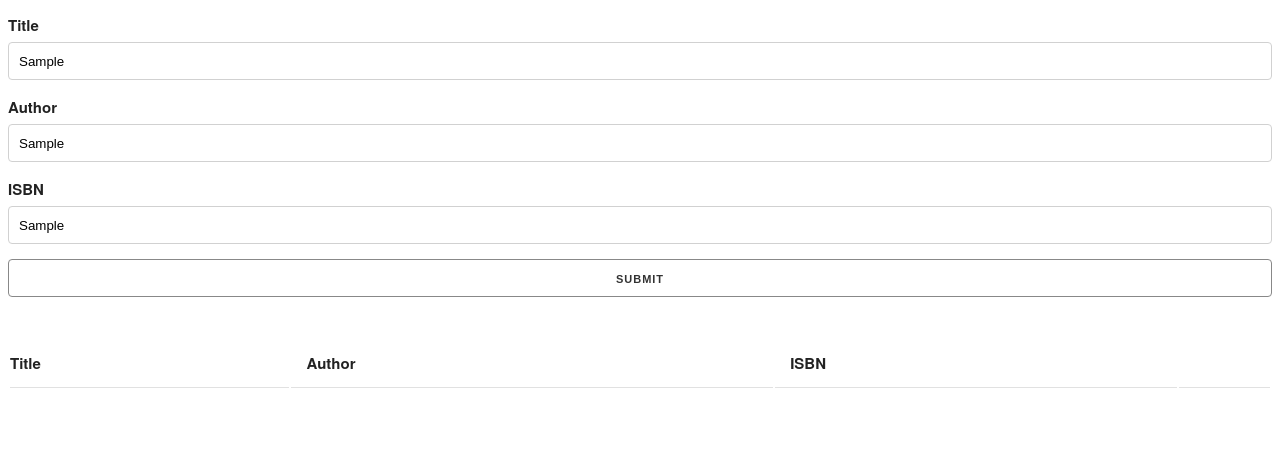
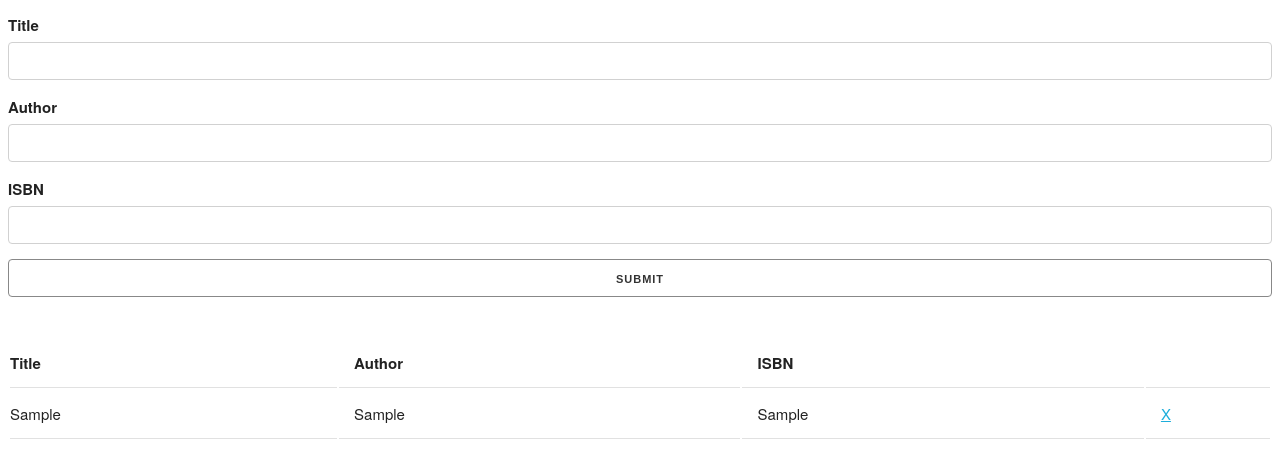
Before and after one commit to volosgoto/Add_Book_JS, a plain HTML site: page index.html in a window 1280 px wide. Both pictures are taken after typing "Sample", "Sample", "Sample" into the empty fields and a click on the input "Submit". Shown: the part 75-536 px from the top of the page. Drawn offline with nearby package versions, Linux system fonts and the light colour scheme.

Commit message:
clear form fiels

```diff
--- a/app.js
+++ b/app.js
@@ -21,9 +21,17 @@ Ui.prototype.addBookToList = function(book) {
         <td>${book.title}</td>
         <td>${book.author}</td>
         <td>${book.isbn}</td>
+        <td><a href="">X</a></td>
     `;
 
-    console.log(row);
+    // Append to list
+    list.appendChild(row);
+}
+
+Ui.prototype.clearFields = function () {
+    document.getElementById('title').value = '';
+    document.getElementById('author').value = '';
+    document.getElementById('isbn').value = '';
 
 }
 
@@ -45,6 +53,9 @@ document.getElementById('book-form').addEventListener('submit',
         // Add book to list
         ui.addBookToList(book);
 
+        // Ui clear form fields
+        ui.clearFields();
+
 
         e.preventDefault();
     }
```
Also changed, not shown: index.html (+0 -1 lines).
